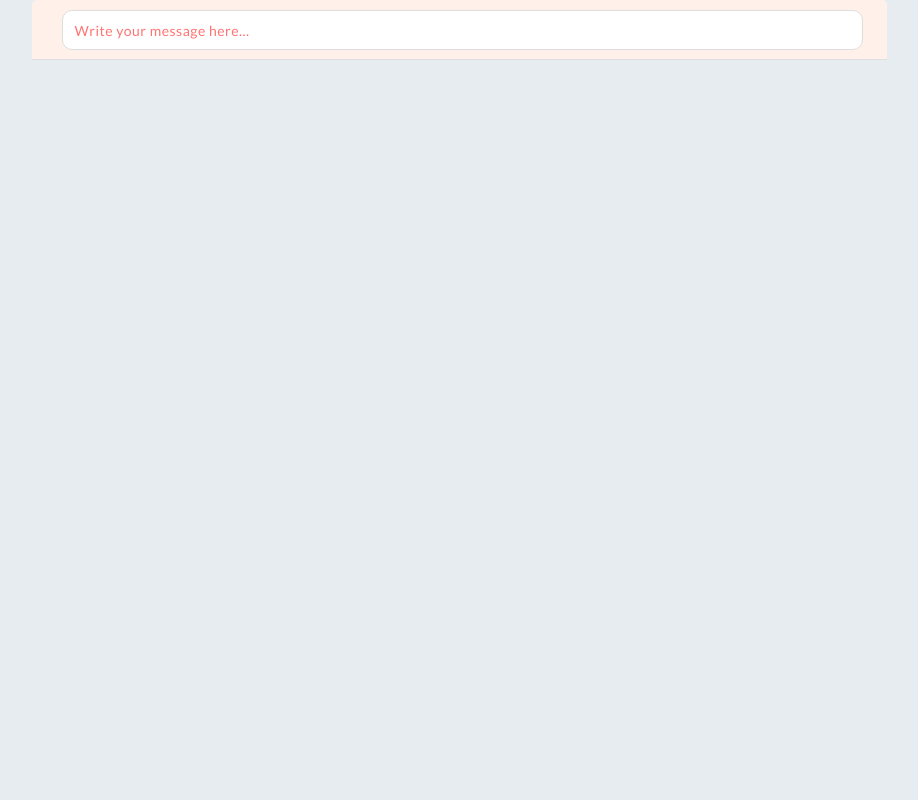
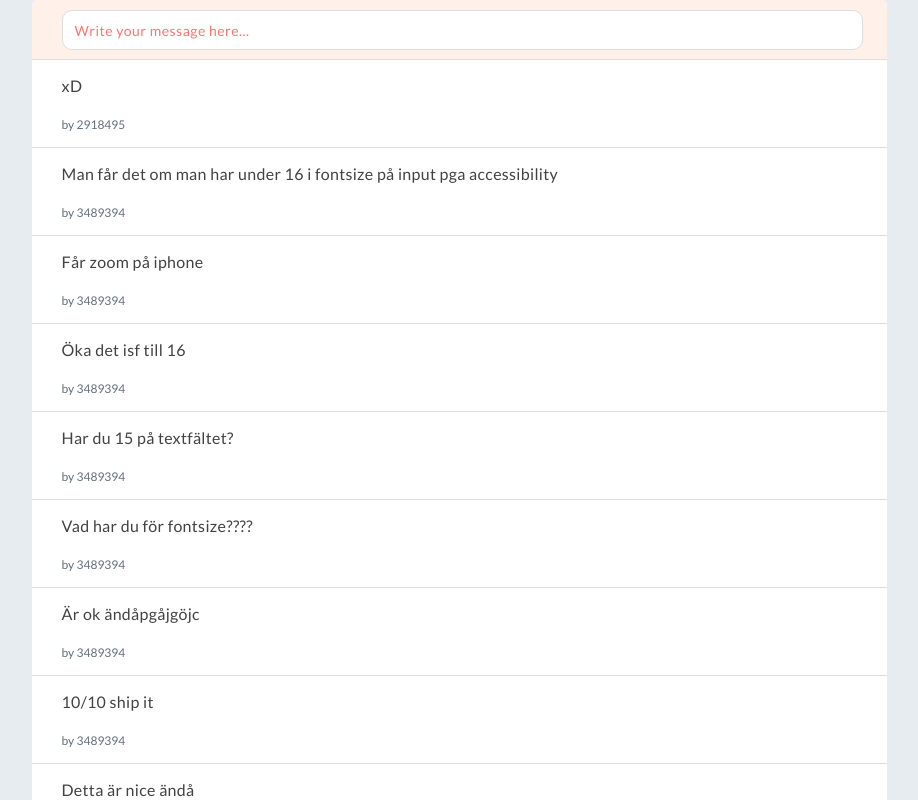
Before and after one commit to bugstile/Messages, a React (Create React App) app: page / in a window 1280 px wide. Shown: the top 800 px of the page, without its empty margins (181-1099 px from the left). Built offline with nearby package versions, Linux system fonts and the light colour scheme; no server answers; data requests are answered from the project's data file.

Commit message:
Local mock database introduced: json server

```diff
--- a/src/Messages.js
+++ b/src/Messages.js
@@ -47,14 +47,14 @@ export class Messages extends Component {
 
   fetchMessages() {
     return fetch(
-      "https://5b6c5f2bc06fb600146274d8.mockapi.io/storytel/messages/"
+      "http://localhost:3000/result/"
     )
       .then(response => response.json())
       .then(data => {
         document.getElementById("newMessage").classList.add("Hide");
         document.getElementById("newMessage").classList.remove("Display");
         this.setState({
-          data: data.result.reverse()
+          data: data.reverse()
         });
       })
       .catch(error => {
@@ -76,7 +76,7 @@ export class Messages extends Component {
     let something = "msg" + props.target.parentElement.id;
     document.getElementById(something).style.display = "none";
     return fetch(
-      "https://5b6c5f2bc06fb600146274d8.mockapi.io/storytel/messages/" +
+      "http://localhost:3000/result/" +
         props.target.parentElement.id,
       {
         method: "DELETE",
--- a/src/Send.js
+++ b/src/Send.js
@@ -88,7 +88,7 @@ export class Send extends Component {
     let details = {
       message: this.state.message
     };
-    let url = "https://5b6c5f2bc06fb600146274d8.mockapi.io/storytel/messages/";
+    let url = "http://localhost:3000/result/";
 
     if (!this.state.editing) {
       details.author = this.props.author;
```
Also changed, not shown: db.json (line endings or trailing spaces).
